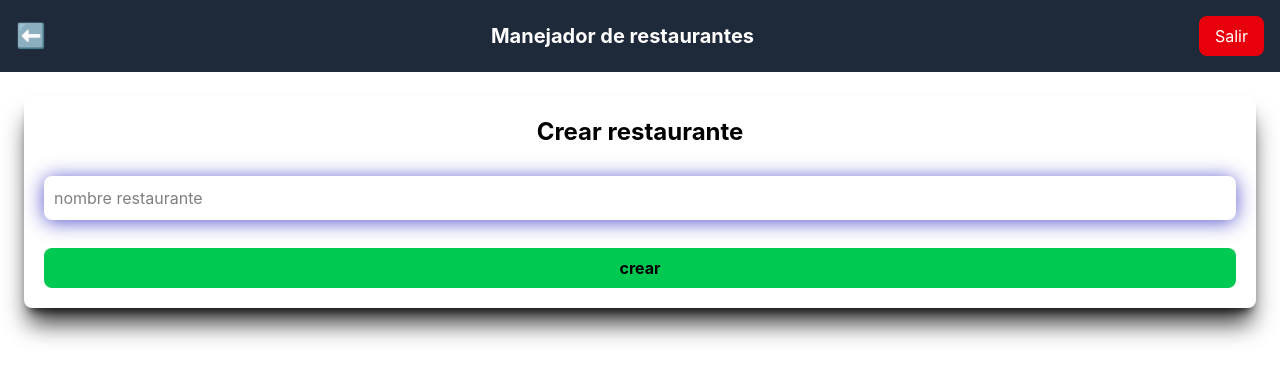
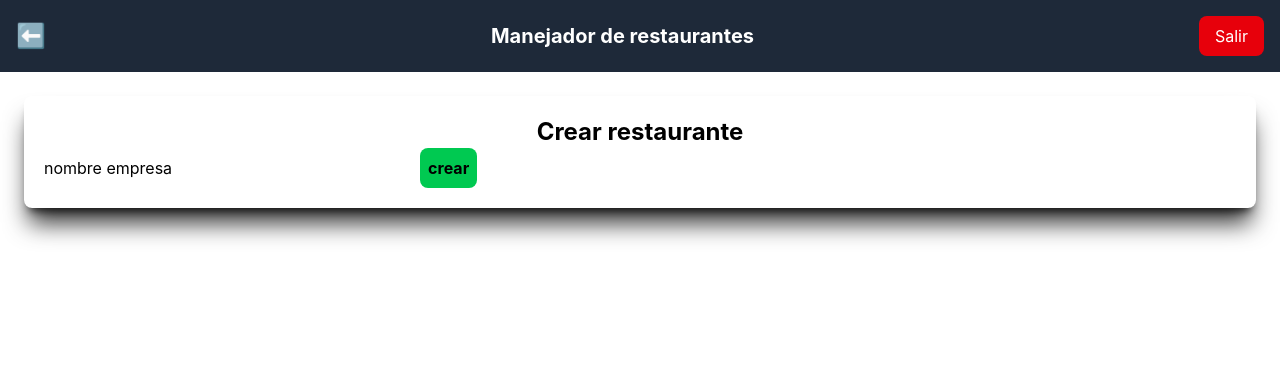
Before and after one commit to and1ru/restaurante-front, a React (Vite) app: page /private/create-restaurant in a window 1280 px wide. Shown: the top 380 px of the page. Built offline with nearby package versions, Linux system fonts and the light colour scheme.

Commit message:
se creo un componente formulario para crear una empresa

```diff
--- /dev/null
+++ b/src/components/create-restaurant-form-component.tsx
@@ -0,0 +1,24 @@
+import { useForm, type SubmitHandler } from "react-hook-form";
+import { createRestaurantSchema, type createRestaurantType } from "../schemas/create-restaurant";
+import { zodResolver } from "@hookform/resolvers/zod";
+import { Input } from "./input-component";
+
+export const CreateRestaurantFormComponent = () => {
+      const {control, handleSubmit, formState: {errors}} = useForm<createRestaurantType>({
+          defaultValues: {
+            nameRestaurant: ""
+          },
+          mode: "onBlur",
+          resolver: zodResolver(createRestaurantSchema)
+      })
+
+      const handleForm:SubmitHandler<createRestaurantType> = (data) => {
+          console.log(data)
+      }
+  return (
+    <form onSubmit={handleSubmit(handleForm)}>
+      <Input control={control} label="nombre empresa" name="nameRestaurant" type="text" error={errors.nameRestaurant}/>
+      <button className="bg-green-500 p-2 rounded-lg font-bold">crear</button>
+    </form>
+  );
+};
--- a/src/page/create-restaurant-page.tsx
+++ b/src/page/create-restaurant-page.tsx
@@ -1,3 +1,4 @@
+import { CreateRestaurantFormComponent } from "../components/create-restaurant-form-component";
 import { SectionComponent } from "../components/select-component";
 
 export const CreateRestaurantPage = () => {
@@ -5,12 +6,7 @@ export const CreateRestaurantPage = () => {
     <>
         <SectionComponent >
           <h1 className="text-center text-2xl font-bold">Crear restaurante</h1>
-          <form className="flex flex-col">
-            <input
-            className="input-style p-2 rounded-lg my-7"
-            type="text" placeholder="nombre restaurante"/>
-            <button className="bg-green-500 p-2 rounded-lg font-bold">crear</button>
-          </form>
+          <CreateRestaurantFormComponent/>
         </SectionComponent>
     </>
   );
```
